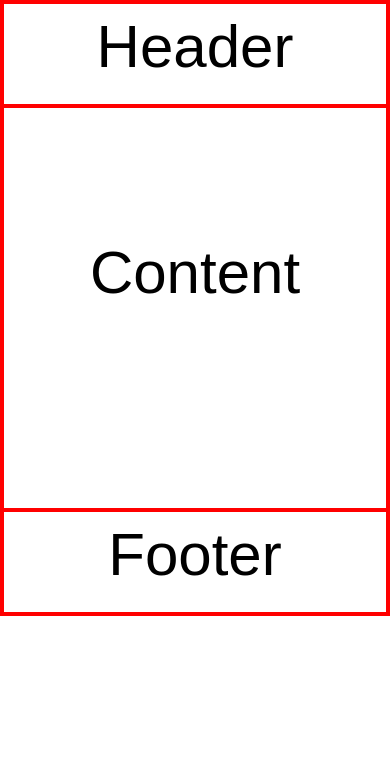
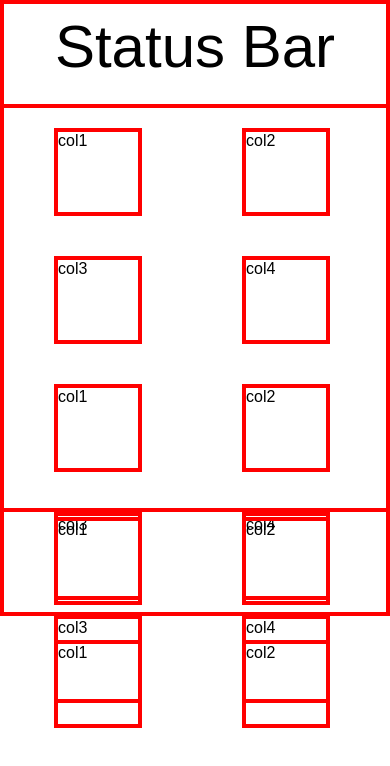
Before and after one commit to BradDHuang/React_basics_and_projects, a React (Create React App) app in the folder bradapp/: page / in a window 390 px wide. Shown: the top 766 px of the page. Built offline with nearby package versions, Linux system fonts and the light colour scheme.

Commit message:
phone screen layout (simple -v)

```diff
--- a/bradapp/src/App.js
+++ b/bradapp/src/App.js
@@ -99,6 +99,7 @@ class App extends Component {
 }
 */
 
+/*
 import Header from "./layout/Header.js";
 import Footer from "./layout/Footer.js";
 import Content from "./layout/Content.js";
@@ -114,5 +115,22 @@ class App extends Component {
     );
   };
 }
+*/
+
+import StatusBar from "./phone_screen_layout/StatusBar.js";
+import Docker from "./phone_screen_layout/Docker.js";
+import Content from "./phone_screen_layout/Content.js";
+
+class App extends Component {
+  render() {
+    return (
+      <div>
+        {<StatusBar bar="Status Bar"/>}
+        {<Content c1="col1" c2="col2" c3="col3" c4="col4"/>}
+        {<Docker col1="col1" col2="col2" col3="col3" col4="col4"/>}
+      </div>
+    );
+  };
+}
 
 export default App;
--- /dev/null
+++ b/bradapp/src/phone_screen_layout/Content.css
@@ -0,0 +1,22 @@
+
+.content {
+    /*top: 150px;*/
+    height: 400px;
+    /*font-size: 60px;*/
+    /*display: table-cell;*/
+    /*vertical-align: middle;*/
+    /*text-align: center;*/
+    /*line-height: 330px;*/
+    border-style: solid;
+    border-color: red;
+    border-width: 2px 4px 2px 4px;
+}
+
+.span {
+    display: inline-block;
+    width: 80px;
+    height: 80px;
+    /*padding: 5px;*/
+    margin: 20px 50px;
+    border: 4px solid red;
+}
--- /dev/null
+++ b/bradapp/src/phone_screen_layout/Content.js
@@ -0,0 +1,31 @@
+
+import './Content.css';
+
+import React, {Component} from "react";
+
+class Content extends Component {
+    render() {
+        return (
+            <div className="content">
+                <div>
+                    <span className="span">{this.props.c1}</span>
+                    <span className="span">{this.props.c2}</span>
+                    <span className="span">{this.props.c3}</span>
+                    <span className="span">{this.props.c4}</span>
+                </div>
+                <div>
+                    <span className="span">{this.props.c1}</span>
+                    <span className="span">{this.props.c2}</span>
+                    <span className="span">{this.props.c3}</span>
+                    <span className="span">{this.props.c4}</span>
+                </div>
+                <div>
+                    <span className="span">{this.props.c1}</span>
+                    <span className="span">{this.props.c2}</span>
+                </div>
+            </div>
+        );
+    }
+}
+
+export default Content;
--- /dev/null
+++ b/bradapp/src/phone_screen_layout/Docker.css
@@ -0,0 +1,20 @@
+
+.docker {
+    /*top: 500px;*/
+    height: 100px;
+    /*font-size: 60px;*/
+    /*line-height: 85px;*/
+    /*text-align: center;*/
+    border-style: solid;
+    border-color: red;
+    border-width: 2px 4px 4px 4px;
+}
+
+.col {
+    display: inline-block;
+    width: 80px;
+    height: 80px;
+    /*padding: 5px;*/
+    margin: 5px 50px;
+    border: 4px solid red;
+}
--- /dev/null
+++ b/bradapp/src/phone_screen_layout/Docker.js
@@ -0,0 +1,19 @@
+
+import './Docker.css';
+
+import React, {Component} from "react";
+
+class Docker extends Component {
+    render() {
+        return (
+            <div className="docker">
+                <span className="col">{this.props.col1}</span>
+                <span className="col">{this.props.col2}</span>
+                <span className="col">{this.props.col3}</span>
+                <span className="col">{this.props.col4}</span>
+            </div>
+        );
+    }
+}
+
+export default Docker;
--- /dev/null
+++ b/bradapp/src/phone_screen_layout/StatusBar.css
@@ -0,0 +1,10 @@
+
+.statusBar {
+    height: 100px;
+    font-size: 60px;
+    line-height: 85px;
+    text-align: center;
+    border-style: solid;
+    border-color: red;
+    border-width: 4px 4px 2px 4px;
+}
--- /dev/null
+++ b/bradapp/src/phone_screen_layout/StatusBar.js
@@ -0,0 +1,14 @@
+
+import './StatusBar.css';
+
+import React, {Component} from "react";
+
+class StatusBar extends Component {
+    render() {
+        return (
+            <div className="statusBar">{this.props.bar}</div>
+        );
+    }
+}
+
+export default StatusBar;
```
